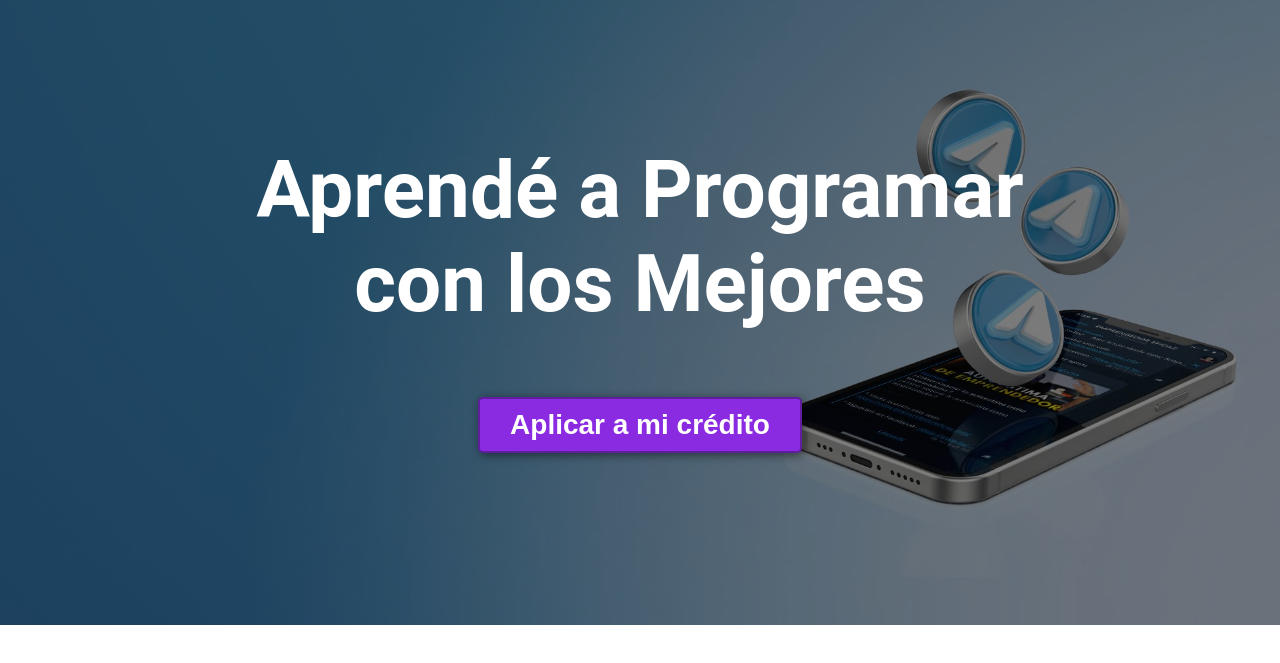
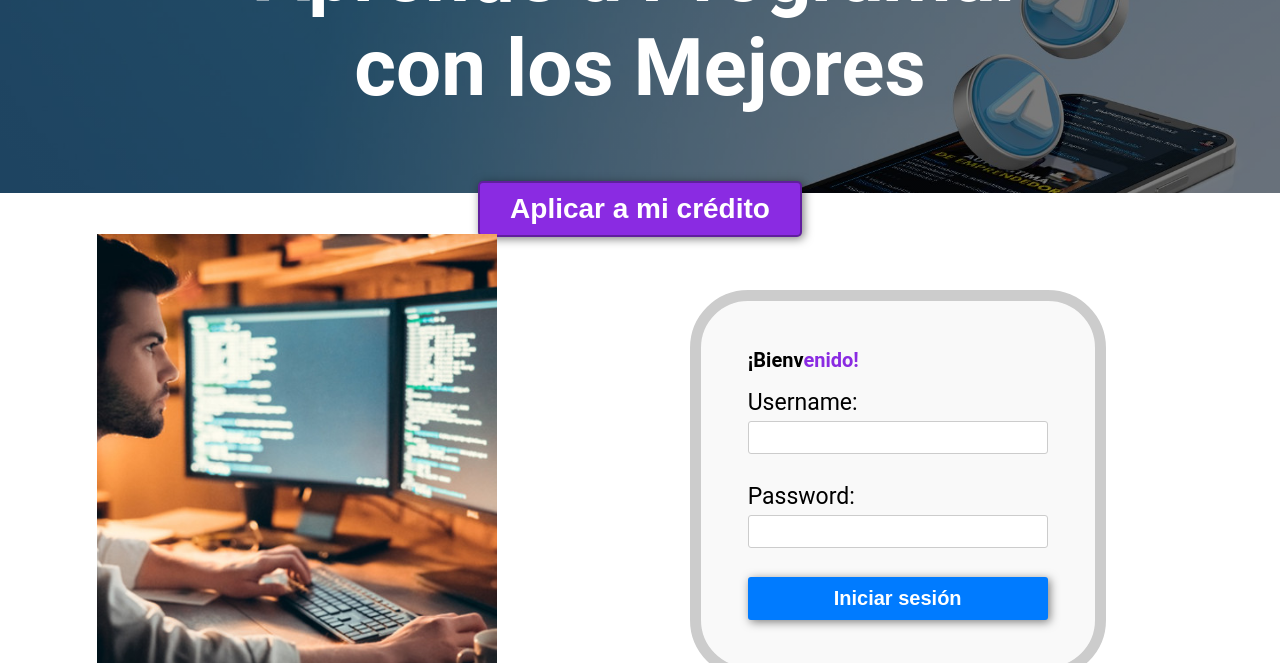
Before and after one commit to jkkosjis9898/credi, a plain HTML site: page index.html in a window 1280 px wide. Shown: the part 95-758 px from the top of the page. Drawn offline with Linux system fonts and the light colour scheme.

Commit message:
Update index.html

```diff
--- a/index.html
+++ b/index.html
@@ -100,7 +100,7 @@
             justify-content: center;
             text-align: center;
             flex-direction: column;
-            height: 90vh;
+            height: 36vh;
             background-image: linear-gradient(
                 0deg,
                 rgba(0,0,0,0.5),
```
